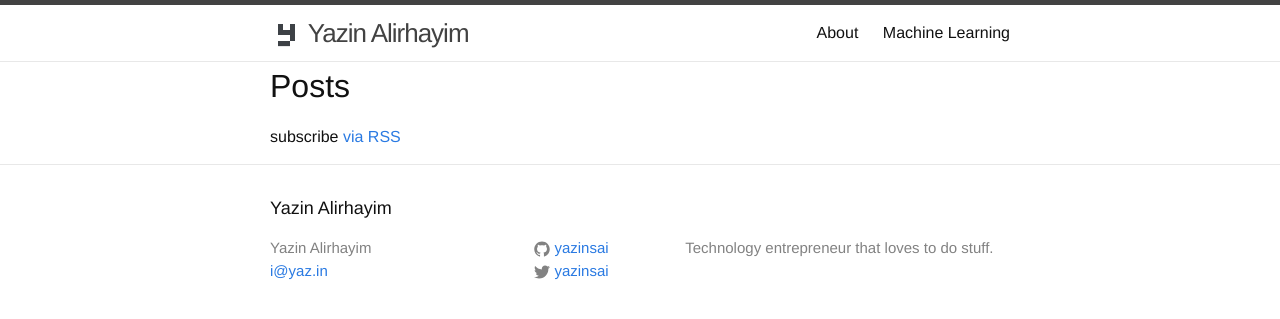
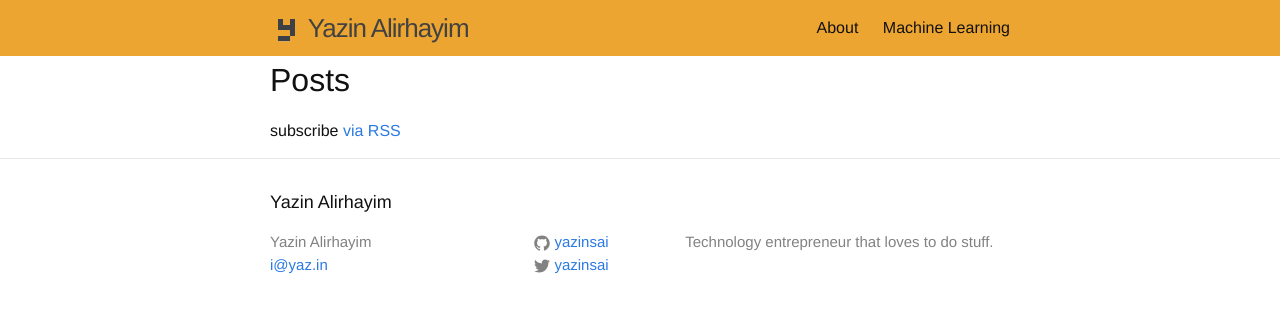
Before and after one commit to yazinsai/yazinsai.github.com, a Jekyll site: the page built from index.html, in a window 1280 px wide. Shown: the top 319 px of the page. Built offline with Jekyll 4.4.1, drawn with Linux system fonts in a browser that asks for light colours.

Commit message:
Style changes

```diff
--- a/_includes/header.html
+++ b/_includes/header.html
@@ -1,4 +1,4 @@
-<header class="site-header">
+<header class="main-header">
 
   <div class="wrapper">
 
--- a/_sass/_module.scss
+++ b/_sass/_module.scss
@@ -7,3 +7,6 @@
 @import "fonts";
 @import "typography";
 @import "quran";
+
+// Eventually, everything would fall under 'custom/'
+@import "custom/module";
--- /dev/null
+++ b/_sass/custom/_module.scss
@@ -0,0 +1,3 @@
+@import "base/module";
+@import "layout/module";
+@import "pages/module";
--- /dev/null
+++ b/_sass/custom/base/_colors.scss
@@ -0,0 +1,2 @@
+// https://coolors.co/eda531-d13449-05788c-225c8e-003d5b
+$header-bg-color: #eda531;
--- /dev/null
+++ b/_sass/custom/base/_module.scss
@@ -0,0 +1 @@
+@import "colors";
--- /dev/null
+++ b/_sass/custom/layout/_header.scss
@@ -0,0 +1,3 @@
+.main-header {
+  background-color: $header-bg-color;
+}
--- /dev/null
+++ b/_sass/custom/layout/_module.scss
@@ -0,0 +1 @@
+@import "header";
```
Also changed, not shown: _sass/custom/pages/_module.scss (added).
